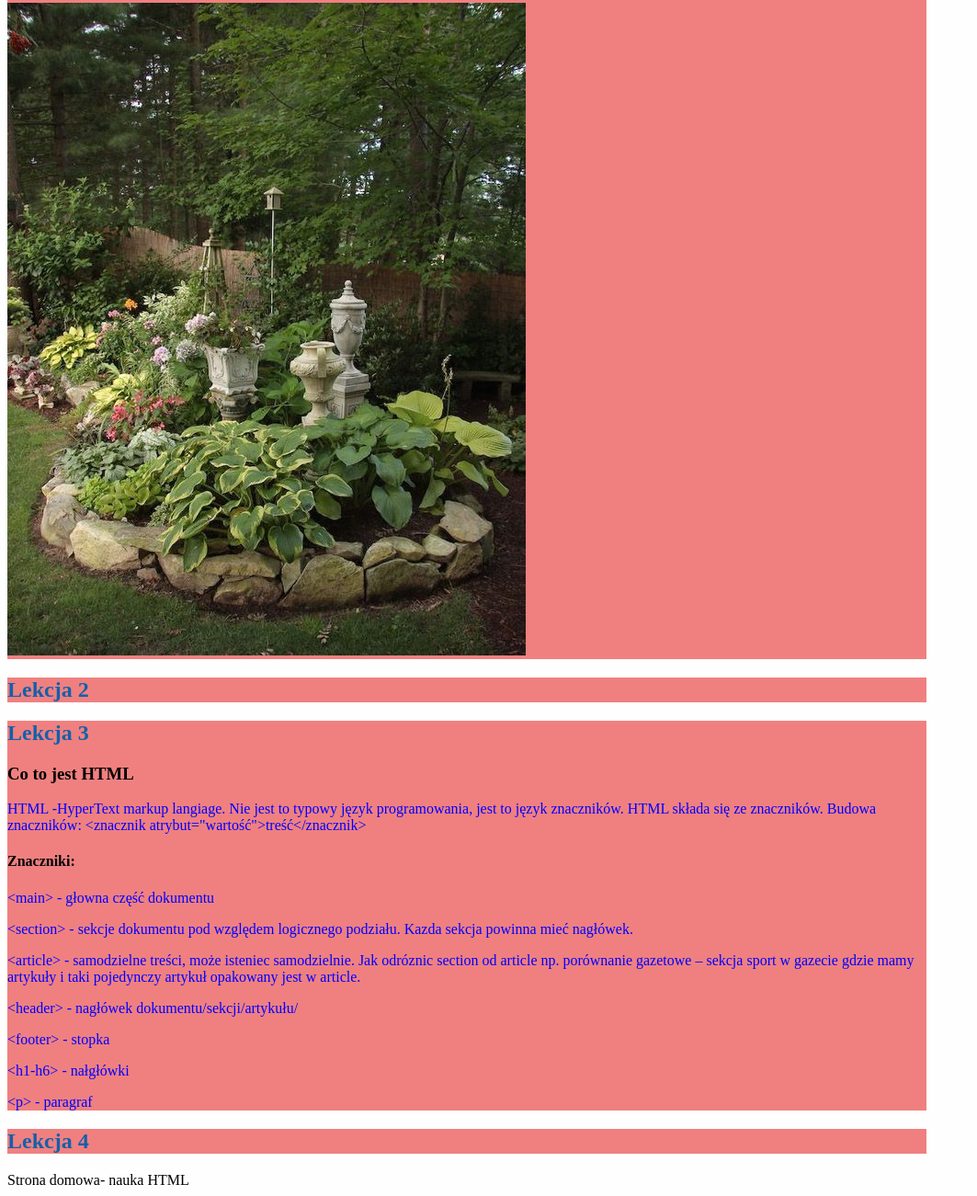
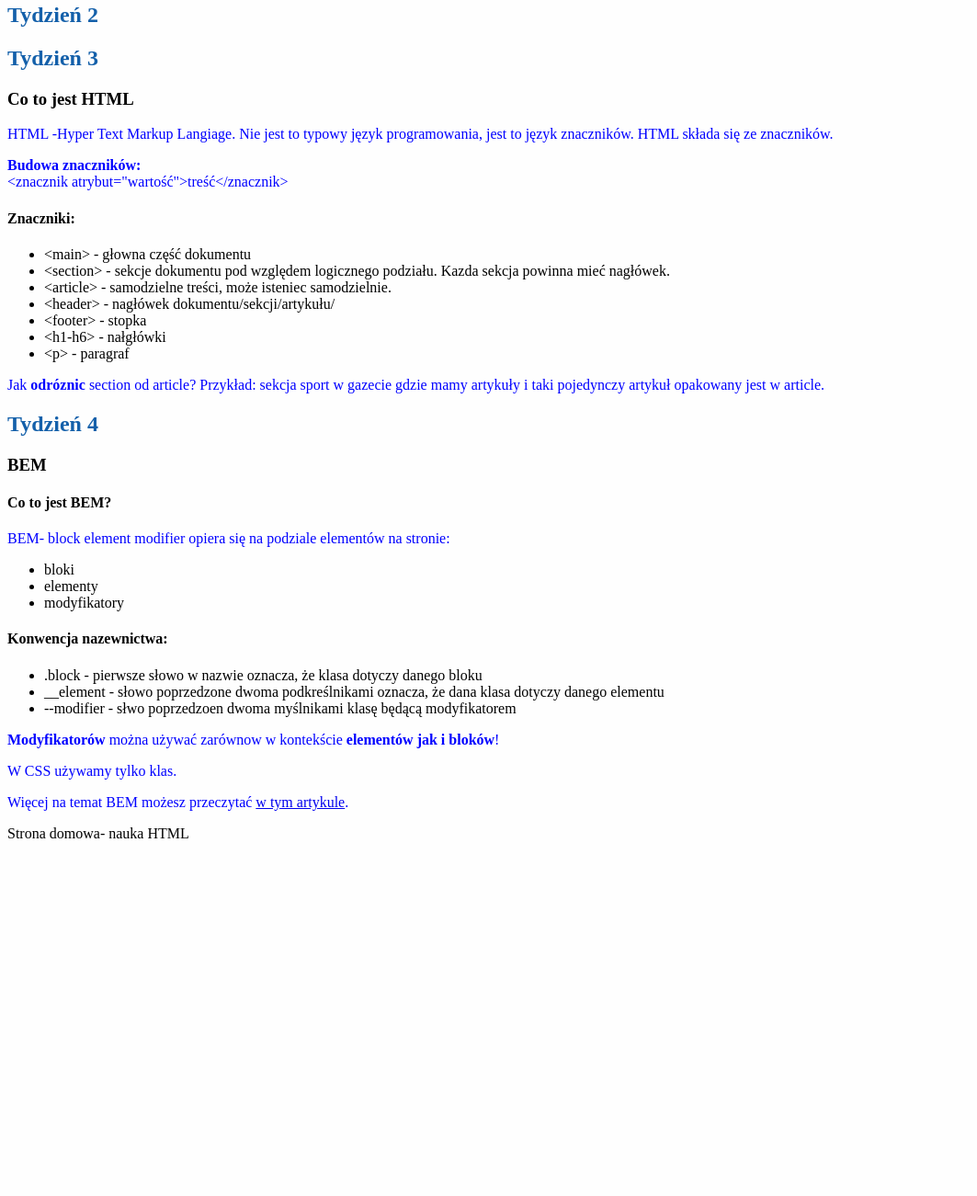
Before and after one commit to patrycjakurosz/homepage, a plain HTML site: page index.html in a window 1280 px wide. Shown: the part 150-1451 px from the top of the page at 92% size, without its empty margins (0-1063 px from the left). After the commit the page ends 1074 px from the top, so only its background shows below. Drawn offline with Linux system fonts and the light colour scheme.

Commit message:
website redesign

```diff
--- a/index.html
+++ b/index.html
@@ -18,45 +18,67 @@
     </header>
     <main>
         <header>
-            <h1 class = "main-header">Strona główna robiona do nauki GitHuba</h1>
+            <h1 class = "main-header">Co Ten Frontend</h1>
         </header>
 
         <section>
-            <h2>Lekcja 1</h2>
-            <img src="206794041267e2096ea95b1f2ced3a15.jpg" alt="Ogród"/>
+            <h2>Tydzień 1</h2>
         </section>
 
         <section>
-            <h2>Lekcja 2</h2>
+            <h2>Tydzień 2</h2>
         </section>
 
         <section>
-            <h2>Lekcja 3</h2>
+            <h2>Tydzień 3</h2>
             <article>
                 <h3>Co to jest HTML</h3>
-                <p>HTML -HyperText markup langiage. Nie jest to typowy język programowania, jest to język znaczników.
-                    HTML składa się ze znaczników. Budowa znaczników: &lt;znacznik
-                    atrybut&equals;&quot;wartość&quot;&gt;treść&lt;&sol;znacznik&gt;
+                <p>HTML -Hyper Text Markup Langiage. Nie jest to typowy język programowania, jest to język znaczników.
+                    HTML składa się ze znaczników.
+                <p><b>Budowa znaczników:</b>
+                    <br>&lt;znacznik atrybut&equals;&quot;wartość&quot;&gt;treść&lt;&sol;znacznik&gt;
                 </p>
             </article>
             <article>
                 <h4>Znaczniki:</h4>
-                <p>&lt;main&gt; - głowna część dokumentu</p>
-                <p>&lt;section&gt; - sekcje dokumentu pod względem logicznego podziału. Kazda sekcja powinna mieć
-                    nagłówek.</p>
-                <p>&lt;article&gt; - samodzielne treści, może isteniec samodzielnie. Jak odróznic section od article np.
-                    porównanie gazetowe – sekcja sport w gazecie gdzie mamy artykuły i taki pojedynczy artykuł opakowany
-                    jest w article.</p>
-                <p>&lt;header&gt; - nagłówek dokumentu/sekcji/artykułu/</p>
-                <p>&lt;footer&gt; - stopka</p>
-                <p>&lt;h1-h6&gt; - nałgłówki</p>
-                <p>&lt;p&gt; - paragraf</p>
+                <ul>
+                    <li>&lt;main&gt; - głowna część dokumentu</li>
+                    <li>&lt;section&gt; - sekcje dokumentu pod względem logicznego podziału. Kazda sekcja powinna mieć
+                    nagłówek.</li>
+                    <li>&lt;article&gt; - samodzielne treści, może isteniec samodzielnie.</li>
+
+                <li>&lt;header&gt; - nagłówek dokumentu/sekcji/artykułu/</li>
+                <li>&lt;footer&gt; - stopka</li>
+                <li>&lt;h1-h6&gt; - nałgłówki</li>
+                <li>&lt;p&gt; - paragraf</li>
+            </ul>
+            <p>Jak <b>odróznic</b> section od article? Przykład: sekcja sport w gazecie gdzie mamy artykuły i taki pojedynczy artykuł opakowany
+                jest w article.</p>
 
             </article>
         </section>
 
         <section>
-            <h2>Lekcja 4</h2>
+            <h2>Tydzień 4</h2>
+            <article>
+                <h3>BEM</h3>
+                <h4>Co to jest BEM?</h4>
+                <p>BEM- block element modifier opiera się na podziale elementów na stronie:</p>
+                <ul>
+                    <li>bloki</li>
+                    <li>elementy</li>
+                    <li>modyfikatory</li>
+                </ul>
+                <h4>Konwencja nazewnictwa:</h4>
+                <ul>
+                    <li>.block - pierwsze słowo w nazwie oznacza, że klasa dotyczy danego bloku</li>
+                    <li>__element - słowo poprzedzone dwoma podkreślnikami oznacza, że dana klasa dotyczy danego elementu</li>
+                    <li>--modifier - słwo poprzedzoen dwoma myślnikami klasę będącą modyfikatorem</li>
+                </ul>
+                <p><b>Modyfikatorów</b> można używać zarównow w kontekście <b>elementów jak i bloków</b>!</p>
+                <p>W CSS używamy tylko klas.</p>
+                <p>Więcej na temat BEM możesz przeczytać <a href= "http://getbem.com/naming/">w tym artykule</a>.</p>
+
         </section>
     </main>
     <footer>
--- a/style.css
+++ b/style.css
@@ -3,7 +3,7 @@ body {
   max-width: 1000px;
 }
 section {
-  background: lightcoral;
+
 }
 h1 {
   color: red;
```
Also changed, not shown: nauka-html.html (+2 -2 lines).
